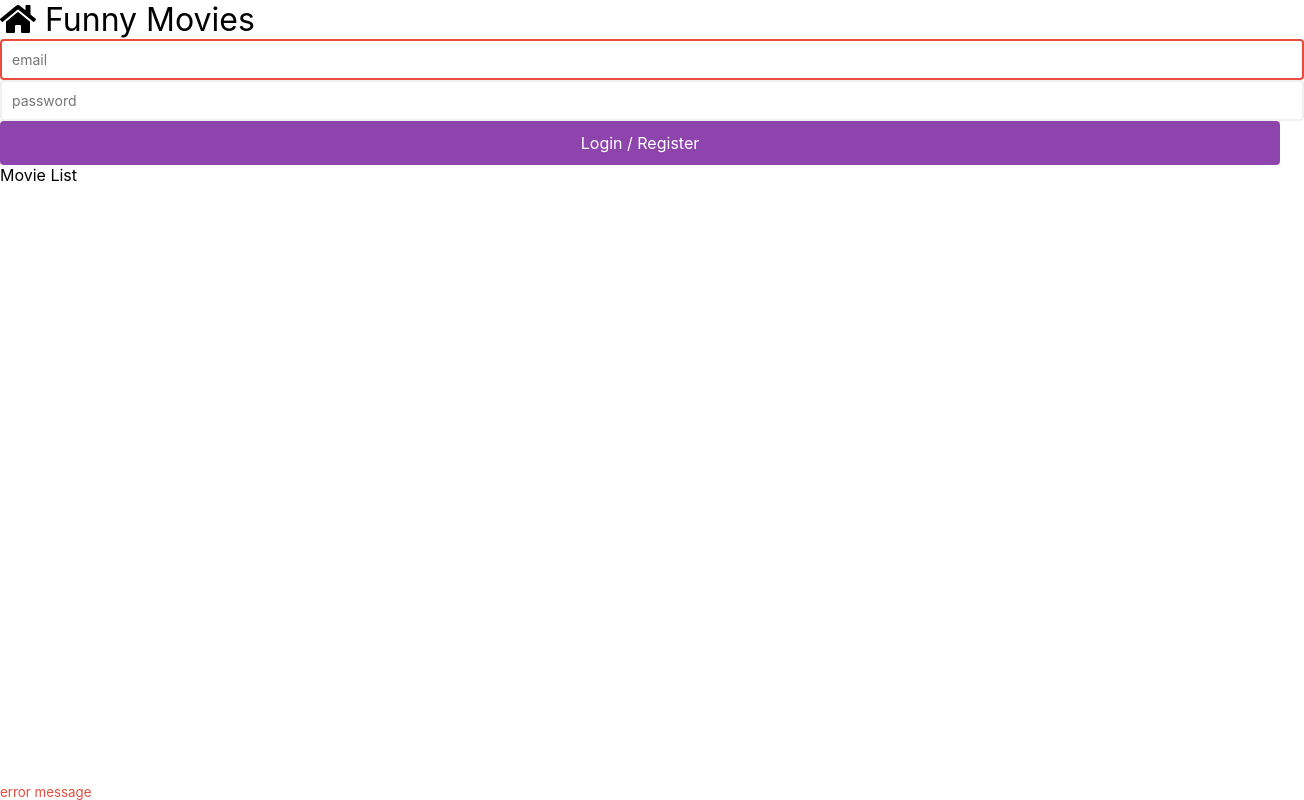
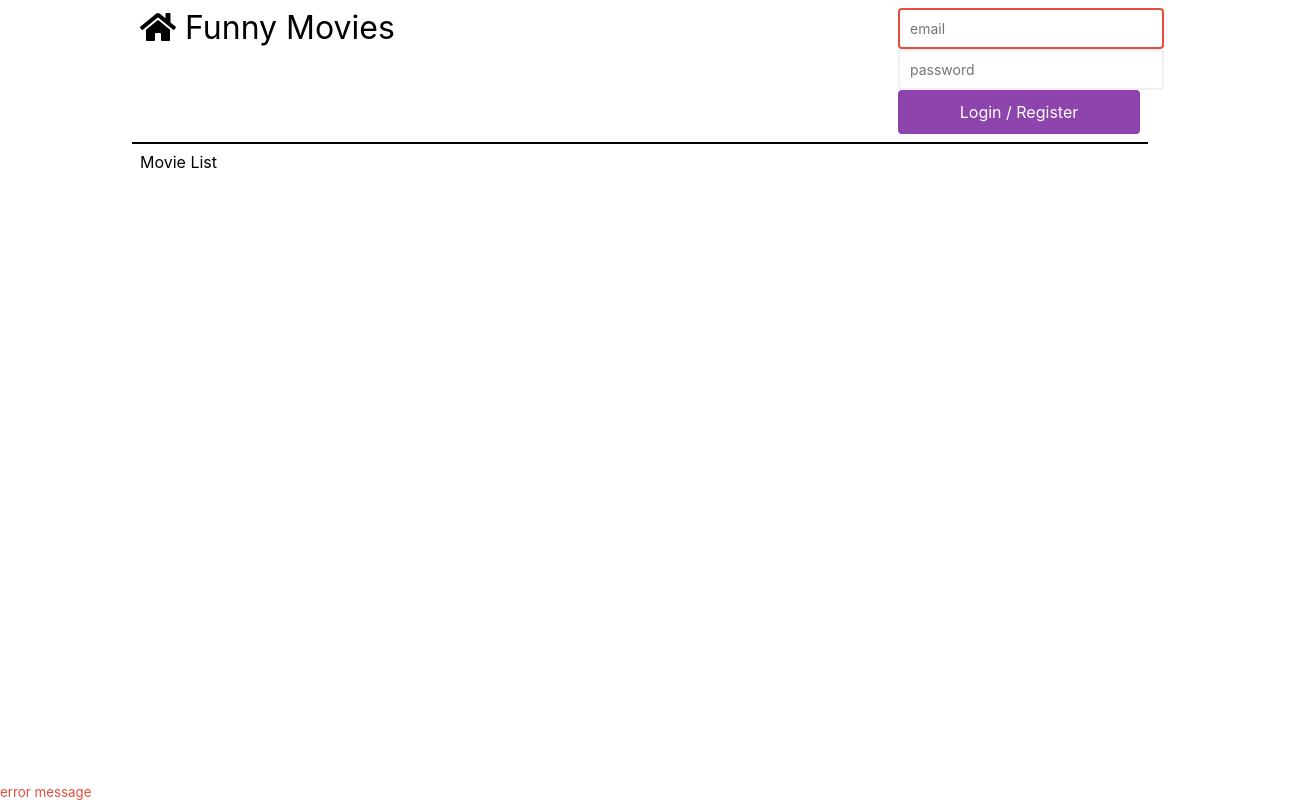
Before and after one commit to iamacoderguy/projectG, a React (Create React App) app: page / in a window 1280 px wide. Shown: the whole page, 1304 px wide, since content can reach past the window. Built offline with nearby package versions, Linux system fonts and the light colour scheme.

Commit message:
nav and container style

```diff
--- a/src/App.css
+++ b/src/App.css
@@ -1,3 +1,16 @@
 .logo {
   font-size: 2rem;
 }
+
+nav {
+  display: flex;
+  justify-content: space-between;
+  border-bottom: 2px solid black;
+}
+
+.container {
+  width: 100%;
+  max-width: 1000px;
+  margin: auto;
+  padding: 0.5rem;
+}
--- a/src/app/features/movies/MovieListPage.tsx
+++ b/src/app/features/movies/MovieListPage.tsx
@@ -2,9 +2,9 @@ import React from 'react';
 
 const MovieListPage: React.FC = (props) => {
   return (
-    <>
+    <div className='container'>
       Movie List
-    </>
+    </div>
   );
 };
 
```
